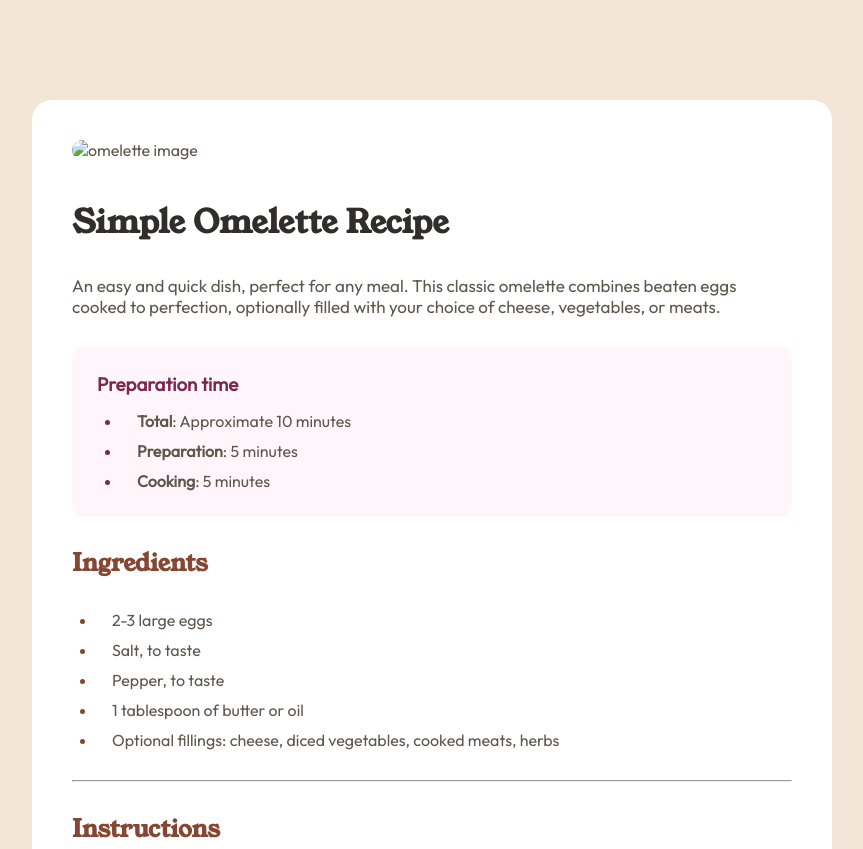
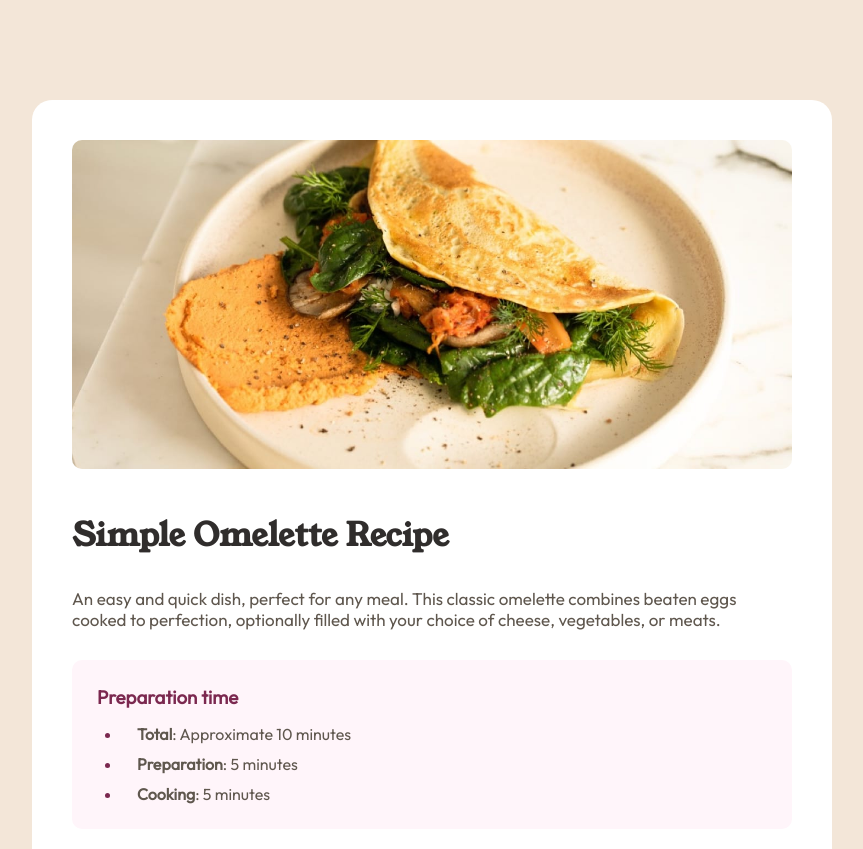
Before and after one commit to vijayteddy2528/Frontend_mentor_racipe_page, a plain HTML site: page index.html in a window 1280 px wide. Shown: the top 849 px of the page, without its empty margins (208-1071 px from the left). Drawn offline with Linux system fonts and the light colour scheme; the site is published under a folder, as on GitHub Pages, so addresses that start at the root find nothing.

Commit message:
initial commit

```diff
--- a/index.html
+++ b/index.html
@@ -10,7 +10,7 @@
   </head>
   <body>
     <div class="card">
-      <img src="/assets/images/image-omelette.jpeg" alt="omelette image">
+      <img src="./assets/images/image-omelette.jpeg" alt="omelette image">
       <div class="details">
         <h1 class="young-font">Simple Omelette Recipe</h1>
         <p>An easy and quick dish, perfect for any meal. This classic omelette combines beaten eggs cooked to perfection, optionally filled with your choice of cheese, vegetables, or meats.</p>
```
